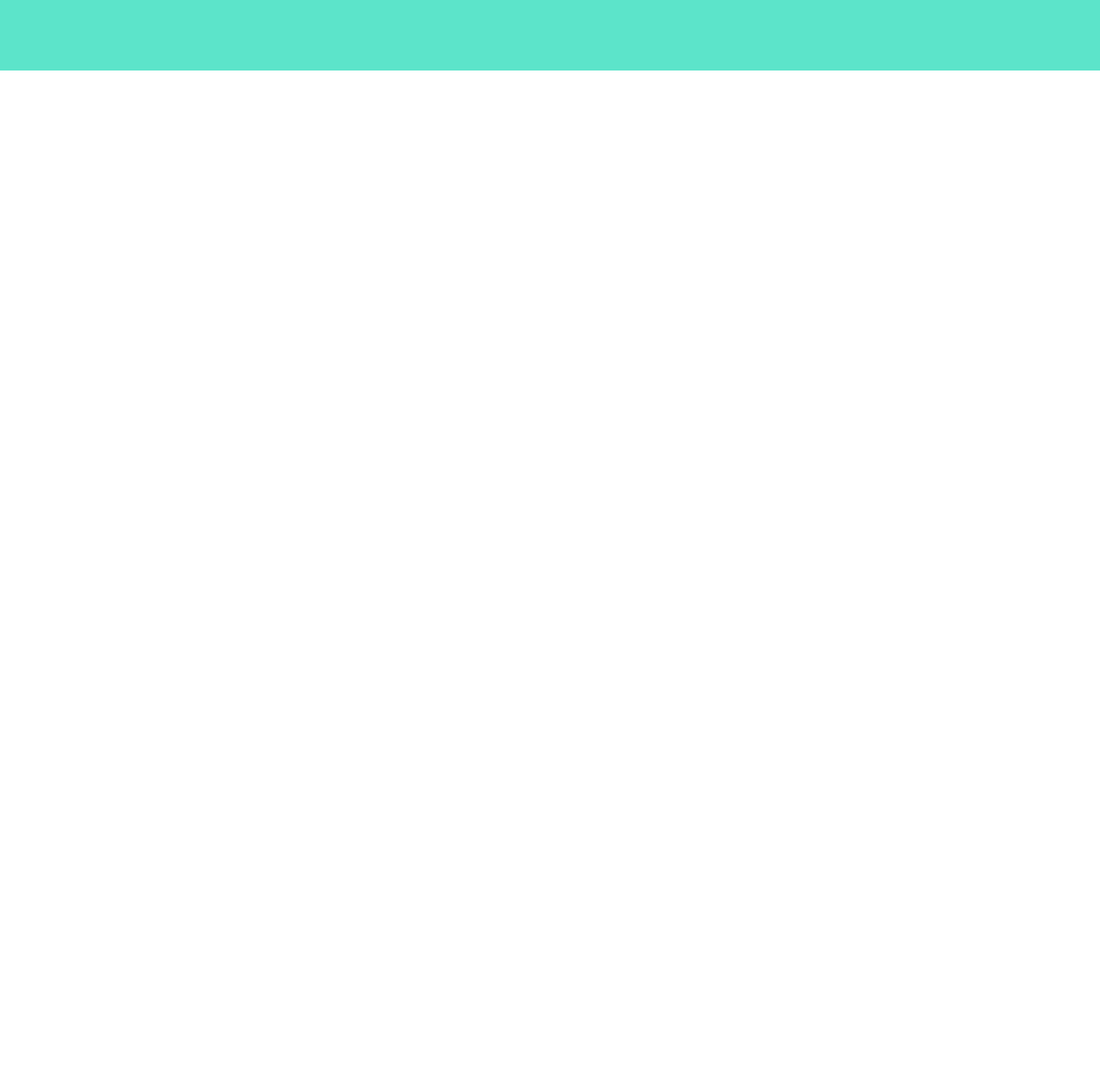
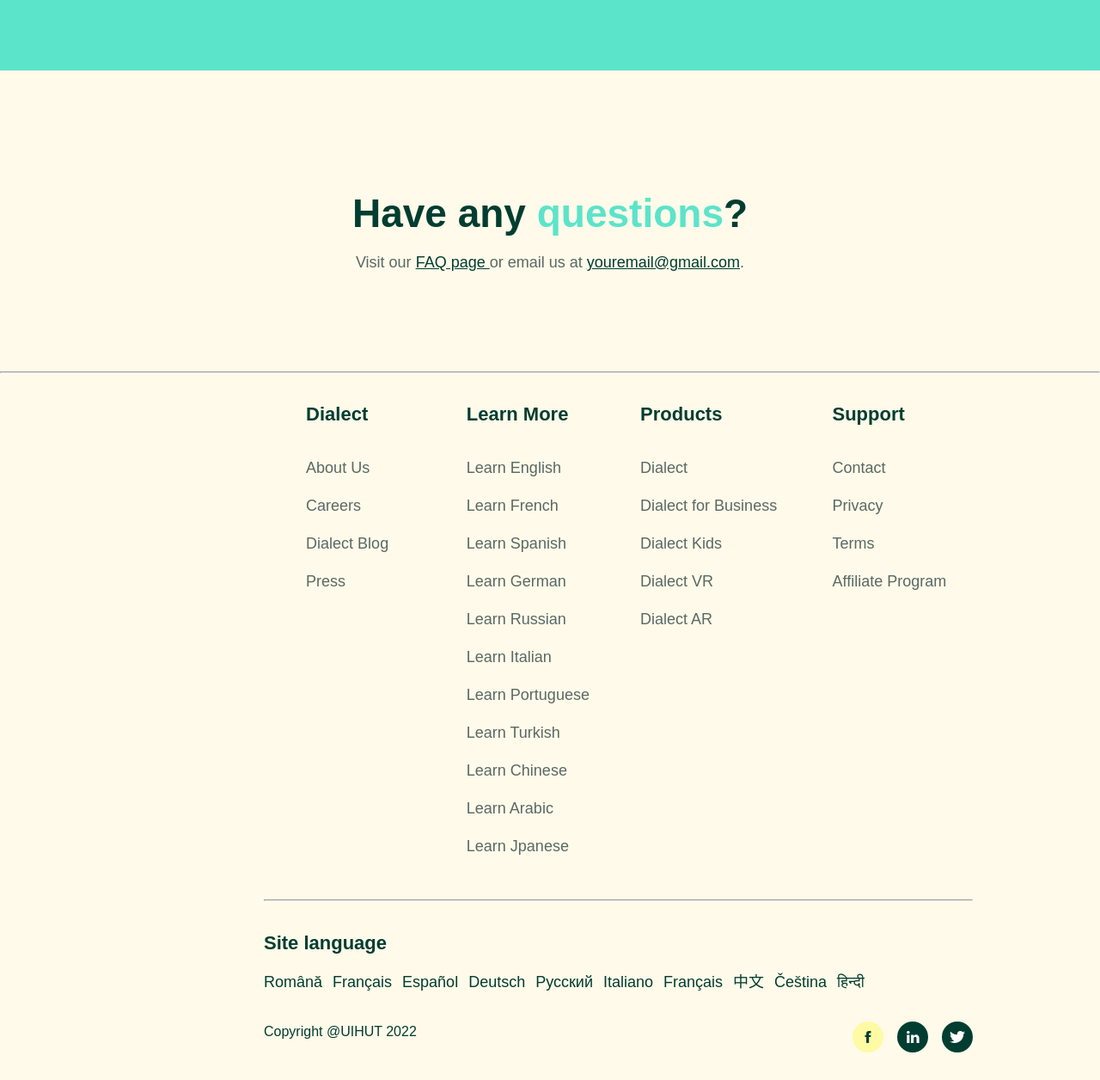
Before and after one commit to kamranlatifch/language-learning-landing-page, a website built with Vite: page index.html in a window 1280 px wide. Shown: the part 3917-5173 px from the top of the page at 86% size. Before the commit the page ends 3999 px from the top, so only its background shows below. Built offline with nearby package versions, Linux system fonts and the light colour scheme.

Commit message:
feat(footer): add footer ui

```diff
--- a/index.html
+++ b/index.html
@@ -293,6 +293,88 @@
         </div>
       </div>
     </section>
+    <section class="faqs">
+      <div class="titles">
+        <h3>Have any <span>questions</span>?</h3>
+
+        <p>
+          Visit our <a href="">FAQ page </a> or email us at
+          <a href="">youremail@gmail.com</a>.
+        </p>
+      </div>
+    </section>
+    <hr />
+
+    <section class="footer">
+      <div class="quick-links">
+        <div class="links">
+          <h6>Dialect</h6>
+          <a href="">About Us</a>
+          <a href="">Careers</a>
+
+          <a href="">Dialect Blog</a>
+
+          <a href="">Press</a>
+        </div>
+        <div class="links">
+          <h6>Learn More</h6>
+          <a href="">Learn English</a>
+          <a href="">Learn French</a>
+
+          <a href="">Learn Spanish</a>
+
+          <a href="">Learn German</a>
+          <a href="">Learn Russian</a>
+          <a href="">Learn Italian</a>
+          <a href="">Learn Portuguese</a>
+          <a href="">Learn Turkish</a>
+          <a href="">Learn Chinese</a>
+          <a href="">Learn Arabic</a>
+          <a href="">Learn Jpanese</a>
+        </div>
+        <div class="links">
+          <h6>Products</h6>
+          <a href="">Dialect</a>
+          <a href="">Dialect for Business</a>
+          <a href="">Dialect Kids</a>
+          <a href="">Dialect VR</a>
+          <a href="">Dialect AR</a>
+        </div>
+        <div class="links">
+          <h6>Support</h6>
+          <a href="">Contact</a>
+          <a href="">Privacy</a>
+          <a href="">Terms</a>
+          <a href="">Affiliate Program</a>
+        </div>
+      </div>
+      <hr />
+
+      <div class="copyrights">
+        <h3>Site language</h3>
+        <div class="language">
+          <p>Română</p>
+          <p>Français</p>
+          <p>Español</p>
+          <p>Deutsch</p>
+          <p>Русский</p>
+          <p>Italiano</p>
+          <p>Français</p>
+          <p>中文</p>
+          <p>Čeština</p>
+          <p>हिन्दी</p>
+        </div>
+      </div>
+
+      <div class="media-icons">
+        <p>Copyright @UIHUT 2022</p>
+        <div class="icons">
+          <img src="images/facebook.svg" alt="" />
+          <img src="images/linkedin.svg" alt="" />
+          <img src="images/twitter.svg" alt="" />
+        </div>
+      </div>
+    </section>
 
     <script type="module" src="/main.js"></script>
   </body>
--- a/style.css
+++ b/style.css
@@ -483,3 +483,118 @@ body {
   display: grid;
   gap: 2rem;
 }
+/* FAQS Section */
+.faqs {
+  display: grid;
+  height: 350px;
+  background-color: var(--clr-secondary-light);
+  padding: 140px;
+}
+.faqs .titles {
+  display: grid;
+  justify-self: center;
+  color: var(--clr-black);
+  text-align: center;
+  width: 570px;
+  max-height: 200px;
+  gap: 0.5rem;
+}
+.faqs .titles h3 {
+  font-size: var(--fs-46);
+  line-height: 52px;
+  font-weight: var(--fw-bold);
+}
+.faqs .titles h3 span {
+  color: var(--clr-primary);
+}
+.faqs .titles p {
+  font-size: var(--fs-18);
+  font-weight: var(--fw-regular);
+  color: var(--clr-paragraph);
+  margin-top: 10px;
+}
+.faqs .titles p a {
+  font-size: var(--fs-18);
+  font-weight: var(--fw-semi-bold);
+  color: var(--clr-black);
+  margin-top: 10px;
+}
+/* Footer Section */
+.footer {
+  display: grid;
+  background-color: var(--clr-secondary-light);
+  padding: 2rem 307px;
+}
+
+.footer .quick-links {
+  display: grid;
+  grid-template-columns: repeat(4, 1fr);
+  gap: 1rem;
+  justify-self: center;
+
+  color: var(--clr-black);
+  width: 825px;
+}
+
+.footer .quick-links .links {
+  display: flex;
+  flex-direction: column;
+  margin-left: auto;
+  margin-right: auto;
+  /* align-items: center; */
+  gap: 1rem;
+}
+
+.footer .quick-links h6 {
+  font-size: var(--fs-22);
+  font-weight: var(--fw-bold);
+  line-height: 32px;
+  margin-bottom: 1rem;
+}
+
+.footer .quick-links a {
+  text-decoration: none;
+  font-size: var(--fs-18);
+  font-weight: var(--fw-regular);
+  line-height: 28px;
+  color: var(--clr-paragraph);
+}
+
+.footer hr {
+  margin-top: 3rem;
+}
+.footer .copyrights {
+  display: grid;
+  gap: 1rem;
+}
+.copyrights h3 {
+  margin-top: 2rem;
+  font-size: var(--fs-22);
+  font-weight: var(--fw-bold);
+  color: var(--clr-black);
+}
+.copyrights .language {
+  display: flex;
+  gap: 0.75rem;
+}
+.copyrights .language p {
+  font-size: var(--fs-18);
+  font-weight: var(--fw-regular);
+  color: var(--clr-black);
+}
+.footer .media-icons {
+  display: flex;
+  justify-content: space-between;
+  margin-top: 2rem;
+}
+.footer .media-icons p {
+  font-size: var(--fs-16);
+  font-weight: var(--fw-regular);
+  color: var(--clr-black);
+}
+.footer .media-icons .icons {
+  display: flex;
+  gap: 1rem;
+}
+
+/* Responsiveness */
```
Also changed, not shown: images/facebook.svg (added), images/linkedin.svg (added), images/twitter.svg (added).
